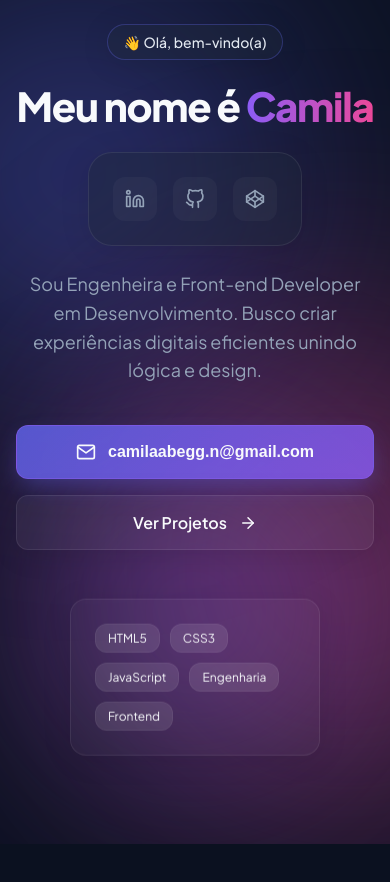
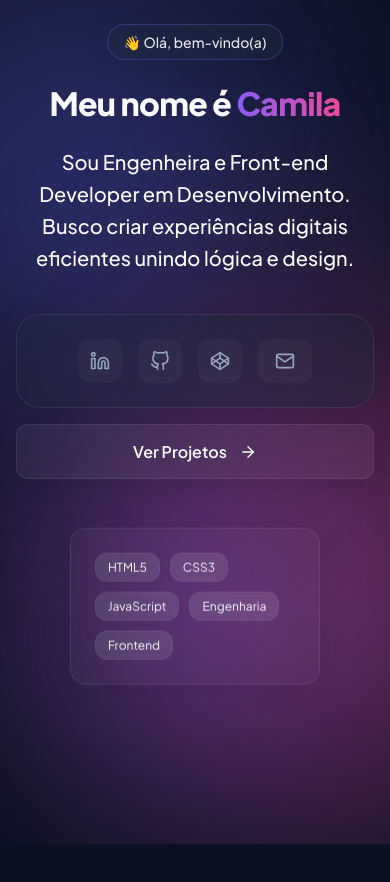
Before and after one commit to milamesmo/milamesmo.github.io, a plain HTML site: page index.html in a window 390 px wide. Drawn offline with Linux system fonts and the light colour scheme.

Commit message:
feat: Implement an email copy button, refactor CSS units to rem/em for improved responsiveness, and adjust the social links layout.

```diff
--- a/Style.css
+++ b/Style.css
@@ -162,6 +162,8 @@ body {
 
 .social-links {
     display: flex;
+    align-items: center;
+    flex-wrap: wrap;
     gap: 16px;
 }
 
@@ -183,6 +185,36 @@ body {
     background: rgba(255, 255, 255, 0.1);
     border-color: var(--glass-border);
     transform: translateY(-2px);
+}
+
+.copy-email-btn {
+    color: var(--text-secondary);
+    display: flex;
+    align-items: center;
+    justify-content: center;
+    height: 44px;
+    padding: 0 16px;
+    gap: 8px;
+    border-radius: 12px;
+    transition: all 0.3s ease;
+    background: rgba(255, 255, 255, 0.03);
+    border: 1px solid transparent;
+    font-size: 14px;
+    font-family: inherit;
+    cursor: pointer;
+}
+
+.copy-email-btn:hover {
+    color: var(--text-primary);
+    background: rgba(255, 255, 255, 0.1);
+    border-color: var(--glass-border);
+    transform: translateY(-2px);
+}
+
+.copy-email-btn.success {
+    background: rgba(16, 185, 129, 0.1);
+    color: var(--success-color);
+    border-color: rgba(16, 185, 129, 0.3);
 }
 
 /* Hero Section */
@@ -212,10 +244,11 @@ body {
 }
 
 .hero-title {
-    font-size: 56px;
+    font-size: 2.5rem;
+    /* ~40px */
     font-weight: 800;
-    line-height: 1.1;
-    letter-spacing: -0.03em;
+    line-height: 1.2;
+    letter-spacing: -0.02em;
 }
 
 .highlight {
@@ -226,8 +259,10 @@ body {
 }
 
 .hero-subtitle {
-    font-size: 18px;
-    color: var(--text-secondary);
+    font-size: 1.5rem;
+    /* ~24px */
+    font-weight: 500;
+    color: var(--text-primary);
     line-height: 1.6;
     max-width: 90%;
 }
@@ -244,10 +279,10 @@ body {
 .secondary-btn {
     display: flex;
     align-items: center;
-    gap: 12px;
-    padding: 16px 28px;
-    border-radius: 12px;
-    font-size: 16px;
+    gap: 0.75em;
+    padding: 1em 1.75em;
+    border-radius: 0.75em;
+    font-size: 1rem;
     font-weight: 600;
     cursor: pointer;
     text-decoration: none;
@@ -258,19 +293,19 @@ body {
 .primary-btn {
     background: linear-gradient(135deg, rgba(99, 102, 241, 0.8), rgba(139, 92, 246, 0.8));
     border: 1px solid rgba(139, 92, 246, 0.5);
-    box-shadow: 0 10px 25px -5px rgba(99, 102, 241, 0.4);
+    box-shadow: 0 0.625rem 1.5625rem -0.3125rem rgba(99, 102, 241, 0.4);
 }
 
 .primary-btn:hover {
-    transform: translateY(-3px);
-    box-shadow: 0 20px 30px -10px rgba(99, 102, 241, 0.6);
+    transform: translateY(-0.1875em);
+    box-shadow: 0 1.25rem 1.875rem -0.625rem rgba(99, 102, 241, 0.6);
     background: linear-gradient(135deg, rgba(99, 102, 241, 0.9), rgba(139, 92, 246, 0.9));
 }
 
 .primary-btn.success {
     background: linear-gradient(135deg, rgba(16, 185, 129, 0.8), rgba(5, 150, 105, 0.8));
     border-color: rgba(16, 185, 129, 0.5);
-    box-shadow: 0 10px 25px -5px rgba(16, 185, 129, 0.4);
+    box-shadow: 0 0.625rem 1.5625rem -0.3125rem rgba(16, 185, 129, 0.4);
 }
 
 .secondary-btn {
@@ -457,7 +492,13 @@ body {
     }
 
     .hero-title {
-        font-size: 40px;
+        font-size: 2rem;
+        /* ~32px */
+    }
+
+    .hero-subtitle {
+        font-size: 1.25rem;
+        /* ~20px */
     }
 
     .portfolio-wrapper {
--- a/index.html
+++ b/index.html
@@ -32,7 +32,11 @@
                 <h1 class="hero-title">
                     Meu nome é <span class="highlight">Camila</span>
                 </h1>
-
+                <p class="hero-subtitle">
+                    Sou Engenheira e Front-end Developer em Desenvolvimento. Busco criar experiências digitais
+                    eficientes unindo lógica e design.
+                </p>
+                <div class="cta-container">
                     <nav class="navbar glass-panel">
                         <div class="social-links">
                             <a href="https://www.linkedin.com/in/camila-abegg-nunes/" target="_blank"
@@ -69,29 +73,24 @@
                                     <line x1="12" y1="2" x2="12" y2="8.5"></line>
                                 </svg>
                             </a>
+                            <button id="copyEmailBtn" class="copy-email-btn">
+                                <svg id="emailIcon" class="btn-icon" xmlns="http://www.w3.org/2000/svg" width="20"
+                                    height="20" viewBox="0 0 24 24" fill="none" stroke="currentColor" stroke-width="2"
+                                    stroke-linecap="round" stroke-linejoin="round">
+                                    <path
+                                        d="M4 4h16c1.1 0 2 .9 2 2v12c0 1.1-.9 2-2 2H4c-1.1 0-2-.9-2-2V6c0-1.1.9-2 2-2z">
+                                    </path>
+                                    <polyline points="22,6 12,13 2,6"></polyline>
+                                </svg>
+                                <svg id="checkIcon" class="btn-icon hidden" xmlns="http://www.w3.org/2000/svg"
+                                    width="20" height="20" viewBox="0 0 24 24" fill="none" stroke="currentColor"
+                                    stroke-width="2" stroke-linecap="round" stroke-linejoin="round">
+                                    <polyline points="20 6 9 17 4 12"></polyline>
+                                </svg>
+                            </button>
                         </div>
                     </nav>
 
-                <p class="hero-subtitle">
-                    Sou Engenheira e Front-end Developer em Desenvolvimento. Busco criar experiências digitais
-                    eficientes unindo lógica e design.
-                </p>
-                <div class="cta-container">
-                    <button id="copyEmailBtn" class="primary-btn glass-panel">
-                        <svg id="emailIcon" class="btn-icon" xmlns="http://www.w3.org/2000/svg" width="20" height="20"
-                            viewBox="0 0 24 24" fill="none" stroke="currentColor" stroke-width="2"
-                            stroke-linecap="round" stroke-linejoin="round">
-                            <path d="M4 4h16c1.1 0 2 .9 2 2v12c0 1.1-.9 2-2 2H4c-1.1 0-2-.9-2-2V6c0-1.1.9-2 2-2z">
-                            </path>
-                            <polyline points="22,6 12,13 2,6"></polyline>
-                        </svg>
-                        <svg id="checkIcon" class="btn-icon hidden" xmlns="http://www.w3.org/2000/svg" width="20"
-                            height="20" viewBox="0 0 24 24" fill="none" stroke="currentColor" stroke-width="2"
-                            stroke-linecap="round" stroke-linejoin="round">
-                            <polyline points="20 6 9 17 4 12"></polyline>
-                        </svg>
-                        <span id="emailText">camilaabegg.n@gmail.com</span>
-                    </button>
                     <a href="https://github.com/milamesmo" target="_blank" rel="noopener noreferrer"
                         class="secondary-btn glass-panel">
                         <span>Ver Projetos</span>
```
Lines whose indentation alone changed are shown as unchanged.
